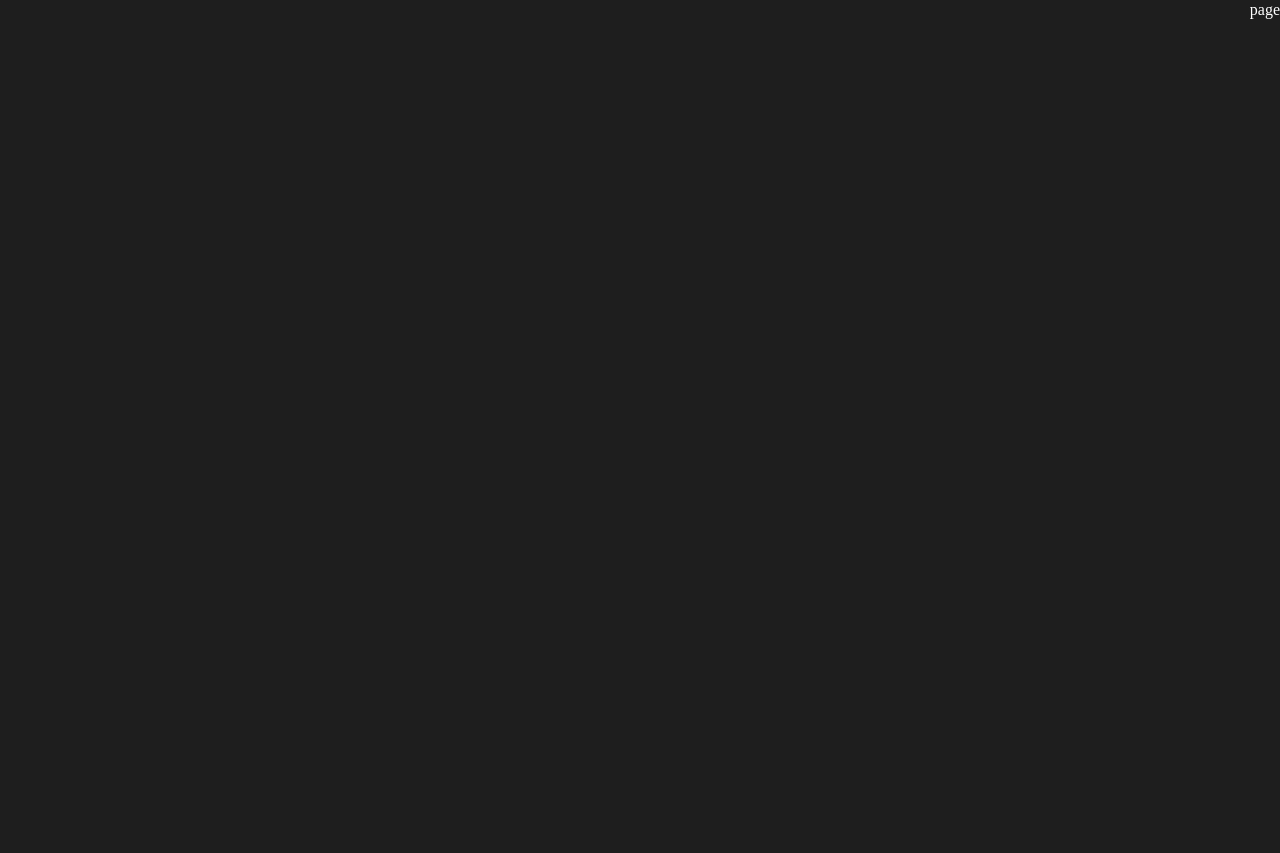
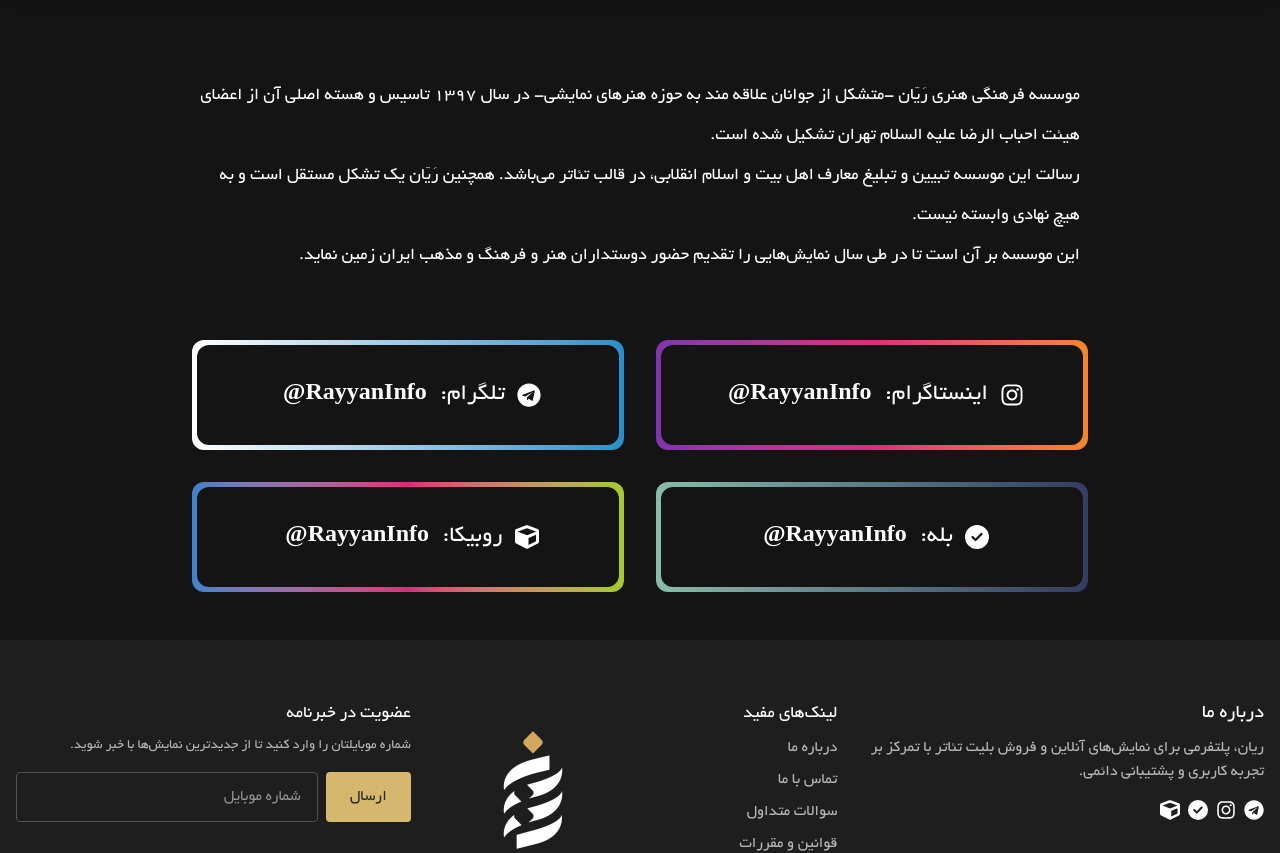
Before and after one commit to MohammadTahaBatoomi/rayyan, a Next.js app: page /about-us in a window 1280 px wide. Shown: the top 853 px of the page. Before the commit the page ends 800 px from the top, so only its background shows below. Built offline with nearby package versions, Linux system fonts and the light colour scheme.

Commit message:
code about-us

```diff
--- a/src/app/about-us/page.tsx
+++ b/src/app/about-us/page.tsx
@@ -1,8 +1,15 @@
-import React from 'react'
+import React, { Fragment } from 'react'
+import Header from '@/components/ui/shared-header'
+import About from '@/components/gucciBox/about-us'
+import Footer from '@/components/ui/shared-footer'
 
 function page() {
   return (
-    <div>page</div>
+    <Fragment>
+      <Header />
+      <About />
+      <Footer />
+    </Fragment>
   )
 }
 
--- a/src/components/gucciBox/about-us.tsx
+++ b/src/components/gucciBox/about-us.tsx
@@ -1,9 +1,98 @@
-import React from 'react'
+import React from "react";
 
-function about() {
+import { FaInstagram } from "react-icons/fa";
+import { FaTelegram } from "react-icons/fa";
+import { FaCircleCheck } from "react-icons/fa6";
+import { FaCube } from "react-icons/fa";
+
+const socialLinks = [
+  {
+    label: "اینستاگرام",
+    username: "   RayyanInfo@",
+    icon: <FaInstagram />,
+    gradient: true,
+    gradientClass: "from-[#8134af] via-[#dd2a7b] to-[#f58529]", // گرادینت اینستاگرام نارنجی، صورتی و بنفش
+    href: "https://instagram.com/rayyaninfo_",
+  },
+  {
+    label: "تلگرام",
+    username: "   RayyanInfo@",
+    icon: <FaTelegram />,
+    gradient: true,
+    gradientClass: "from-white to-[#298fc8]",
+    href: "https://telegram.me/rayyaninfo",
+  },
+  {
+    label: "بله",
+    username: "   RayyanInfo@",
+    icon: <FaCircleCheck />,
+    gradient: true,
+    gradientClass: "from-[#88bda9] to-[#323d62]",
+    href: "https://bale.ir/rayyaninfo",
+  },
+  {
+    label: "روبیکا",
+    username: "   RayyanInfo@",
+    icon: <FaCube />,
+    gradient: true,
+    gradientClass: "from-[#3d83cb] via-[#dd2a7b] to-[#a4cb2c]",
+    href: "https://rubika.ir/rayyaninfo",
+  },
+];
+
+export default function SocialLinks() {
   return (
-    <div>about</div>
-  )
+    <div className="bg-[#141414] min-h-[80vh] flex flex-col items-center justify-center">
+      <div className="max-w-4xl text-right space-y-4 mt-17 mb-6 md:mb-16 p-10 md:p-0">
+        <p className="text-[16px] md:text-[18px] leading-[2.5rem]">
+          موسسه فرهنگی هنری رَیّان -متشکل از جوانان علاقه مند به حوزه هنرهای
+          نمایشی- در سال ۱۳۹۷ تاسیس و هسته اصلی آن از اعضای
+          <br />
+          هیئت احباب الرضا علیه السلام تهران تشکیل شده است.
+          <br />
+          رسالت این موسسه تبیین و تبلیغ معارف اهل بیت و اسلام انقلابی، در قالب
+          تئاتر می‌باشد. همچنین رَیّان یک تشکل مستقل است و به
+          <br /> هیچ نهادی وابسته نیست.
+          <br />
+          این موسسه بر آن است تا در طی سال نمایش‌هایی را تقدیم حضور دوستداران
+          هنر و فرهنگ و مذهب ایران زمین نماید.
+        </p>
+      </div>
+      <div className="grid grid-cols-1 md:grid-cols-2 gap-8 w-[90%] md:max-w-4xl mb-10">
+        {socialLinks.map((item) => (
+          <a
+            key={item.label}
+            href={item.href}
+            target="_blank"
+            rel="noopener noreferrer"
+            className="text-2xl font-bold rounded-xl block"
+          >
+            {item.gradient ? (
+              <div
+                className={`p-[5px] rounded-xl bg-gradient-to-r ${item.gradientClass}`}
+              >
+                <div
+                  className={`flex items-center justify-center gap-3 font-bold text-2xl px-8 py-8 bg-[#141414] rounded-xl border-2 border-transparent`}
+                >
+                  {item.icon}
+                  <span>
+                    {item.label}:<span className="mx-2">{item.username}</span>
+                  </span>
+                </div>
+              </div>
+            ) : (
+              <div
+                className="flex items-center justify-between px-8 py-8 rounded-xl border-2"
+              >
+                {item.icon}
+                <span>
+                  {item.label}:<span className="mx-2">{item.username}</span>
+                </span>
+              </div>
+            )}
+          </a>
+        ))}
+      </div>
+    </div>
+  );
 }
-
-export default about
--- a/src/components/ui/shared-footer.tsx
+++ b/src/components/ui/shared-footer.tsx
@@ -3,9 +3,10 @@
 
 import { FaInstagram } from "react-icons/fa";
 import { FaTelegram } from "react-icons/fa";
-import { FaFacebook } from "react-icons/fa";
+import { FaCircleCheck } from "react-icons/fa6";
+import { FaCube } from "react-icons/fa";
 
-export default function LandingFooter() {
+export default function Footer() {
   return (
     <footer className="px-4 mt-15">
       <div className="max-w-7xl mx-auto flex flex-col md:flex-row justify-between md:gap-8 gap-4 mt-10">
@@ -19,11 +20,17 @@
             تجربه کاربری و پشتیبانی دائمی.
           </p>
           <div className="flex gap-2 justify-center md:justify-start ">
+            <Link href="https://telegram.me/rayyaninfo" aria-label="تلگرام">
+              <FaTelegram className="text-xl cursor-pointer" />
+            </Link>
             <Link href="https://instagram.com/rayyaninfo_" aria-label="اینستاگرام" >
               <FaInstagram className="text-xl cursor-pointer" />
             </Link>
-            <Link href="https://telegram.me/rayyaninfo" aria-label="تلگرام" >
-              <FaTelegram className="text-xl cursor-pointer" />
+            <Link href="https://bale.ir/rayyaninfo" aria-label="بله">
+              <FaCircleCheck className="text-xl cursor-pointer" />
+            </Link>
+            <Link href="https://rubika.ir/rayyaninfo" aria-label="روبیکا">
+              <FaCube className="text-xl cursor-pointer" />
             </Link>
           </div>
         </div>
--- a/src/components/ui/shared-header.tsx
+++ b/src/components/ui/shared-header.tsx
@@ -45,7 +45,7 @@
     <>
       <header
         className={`fixed top-0 left-0 w-full z-50 transition-all duration-300
-        bg-[#030301cc] backdrop-blur-2xl ${
+        bg-[#030301cc] backdrop-blur-2xl shadow-xl ${
           isVisible ? "translate-y-0" : "-translate-y-full"
         }`}
       >
@@ -62,8 +62,8 @@
               <Link href="/">
                 <img
                   src="/images/landing/white-logo.f488a9170613a1bdfa4e.webp"
-                  width={30}
-                  height={30}
+                  width={34}
+                  height={34}
                   alt="لوگوی موسسه رایان"
                 />
               </Link>
@@ -88,11 +88,11 @@
             </nav>
           </div>
 
-          <div className="flex gap-2 items-center text-xl">
+          <div className="flex gap-6 items-center text-xl">
             <img
               src="/images/landing/Screenshot from 2025-06-08 18-19-44-Photoroom.png"
-              width={53}
-              height={53}
+              width={22}
+              height={22}
               alt=""
               className="cursor-pointer"
             />
```
Also changed, not shown: public/images/landing/Screenshot from 2025-06-08 18-19-44-Photoroom.png.
